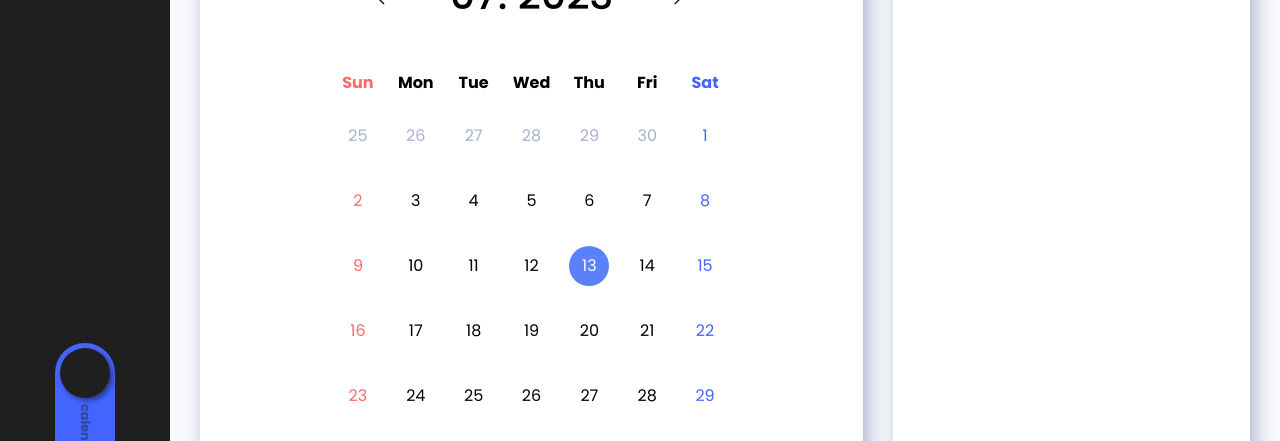
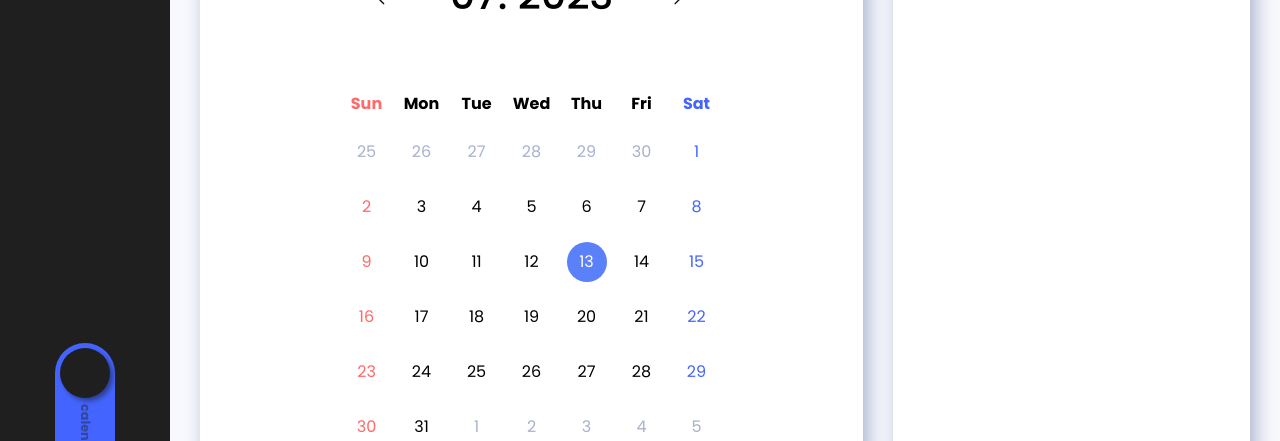
Before and after one commit to KDT1-FE/KDT5-M6, a React (Vite) app: page / in a window 1280 px wide. Shown: the part 261-702 px from the top of the page. Built offline with nearby package versions, Linux system fonts and the light colour scheme; no server answers.

Commit message:
STYLE : #7 위치 및 스타일 세부 조정

```diff
--- a/src/components/Middle/Calendar.tsx
+++ b/src/components/Middle/Calendar.tsx
@@ -81,11 +81,11 @@ function Calendar({ selectedDate, setSelectedDate, date }: ICalendarProps) {
 
 const CalendarContainer = styled.div`
   gap: 10px;
-  width: 400px;
   height: 300px;
   display: grid;
-  margin: 30px auto 0;
+  margin: 8% auto 0;
   font-family: 'poppins';
+  justify-content: center;
   grid-template-rows: auto 1fr;
 `;
 
@@ -136,10 +136,10 @@ const CalendarDay = styled.div<{
   $isSelected?: boolean;
   $isSaturday?: boolean;
 }>`
-  cursor: pointer;
-  height: 60px;
+  height: 100%;
   padding: 5px;
   display: flex;
+  cursor: pointer;
   align-items: center;
   justify-content: center;
   color: ${({ $isSaturday, $isSunday, theme }) =>
```
